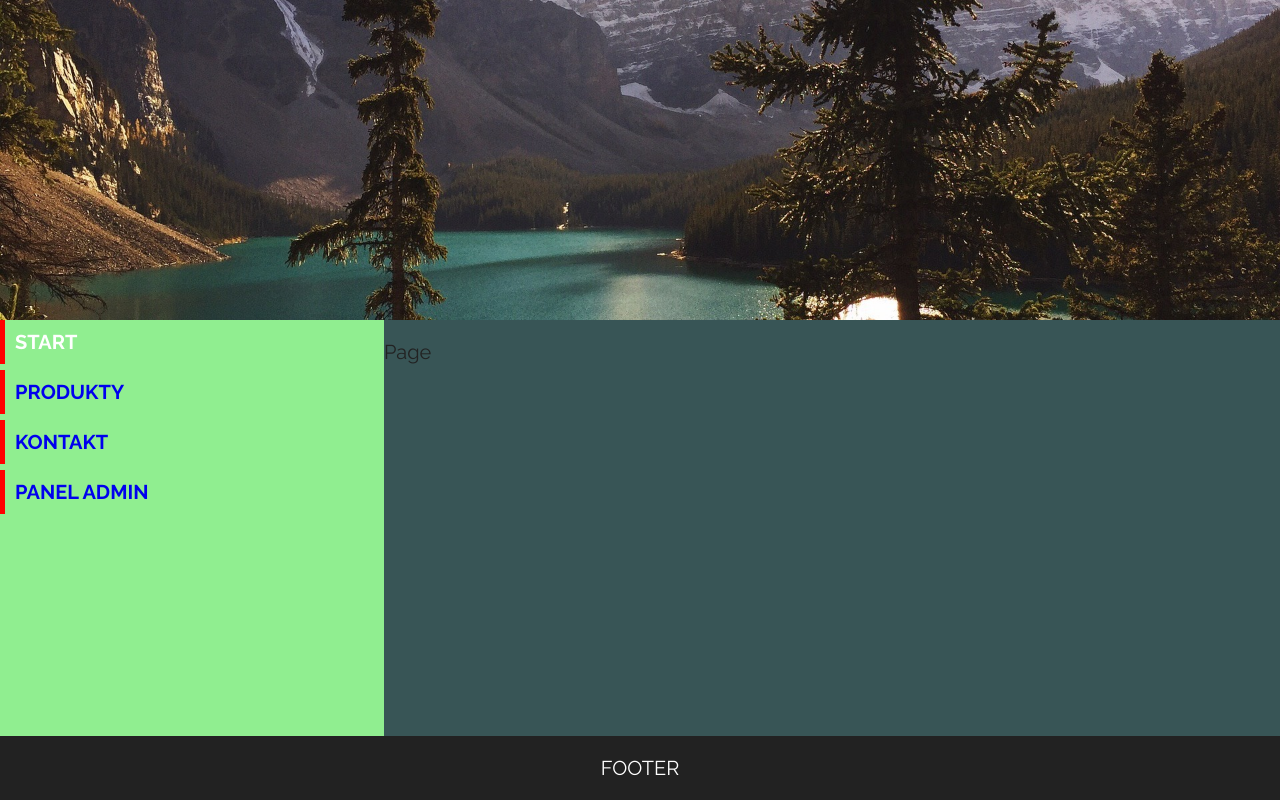
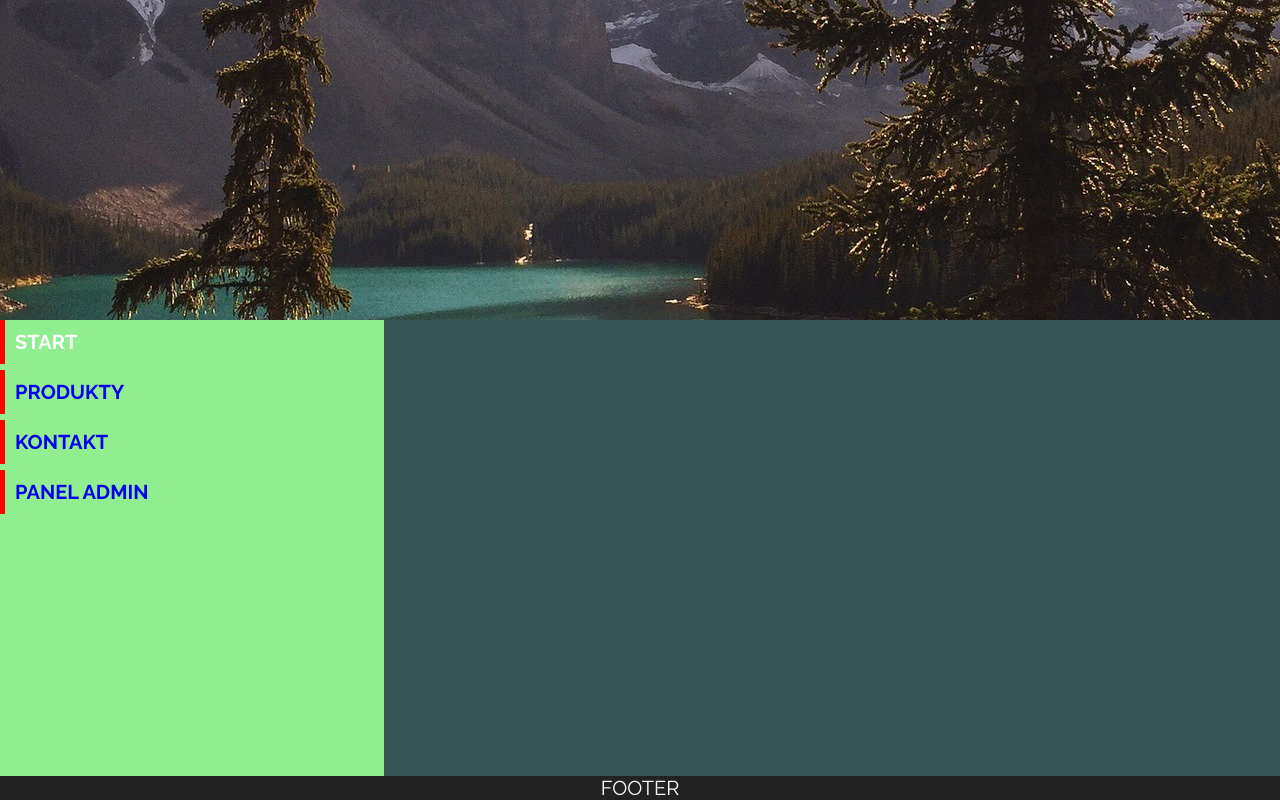
Before and after one commit to rafalheller/router-project, a React (Create React App) app: page / in a window 1280 px wide. Built offline with nearby package versions, Linux system fonts and the light colour scheme.

Commit message:
create header with changing images

```diff
--- a/src/components/App.js
+++ b/src/components/App.js
@@ -12,9 +12,10 @@ function App() {
             <div className="app">
 
                     <header >
-                        <div className="container">
+
                         {<Header/>}
-                        </div>
+
+
                     </header>
                     <main>
                         <aside>
--- a/src/components/Header.js
+++ b/src/components/Header.js
@@ -1,10 +1,29 @@
 import React from 'react';
+import './../scss/Header.scss'
+import {Route, Switch} from 'react-router-dom'
+import img1 from './../images/lake.jpg'
+import img2 from './../images/lake2.jpg'
+import img3 from './../images/lake3.jpg'
 
 const Header = () => {
+
+
     return (
-        <div className='header'>
 
-        </div>
+        <Switch>
+            <Route path='/' exact render={() => (
+                <img src={img1} alt="lake"/>)}/>
+
+            <Route path='/products' render={() => (
+                <img src={img2} alt="lake"/>)}/>
+
+            <Route path='/contact' render={() => (
+                <img src={img3} alt="lake"/>)}/>
+
+            <Route path='/admin' render={() => (
+                <img src={img2} alt="lake"/>)}/>
+        </Switch>
+
     );
 }
 
--- a/src/components/Page.js
+++ b/src/components/Page.js
@@ -1,15 +1,10 @@
 import React, {Component} from 'react';
+import {Route} from 'react-router-dom'
 
 class Page extends Component {
     render() {
         return (
-            <div>
-                <div className='container'>
-
-
-                    Page
-                </div>
-            </div>
+            <Route/>
         );
     }
 }
--- a/src/scss/App.scss
+++ b/src/scss/App.scss
@@ -32,14 +32,7 @@ aside {
 section.page {
   flex-grow: 1;
 }
-header {
-  flex-basis: 40vh;
-  color: white;
-  background-image: url("./../images/lake.jpg");
-  background-repeat: no-repeat;
-  background-size: cover;
-  background-position: center;
-}
+
 
 footer {
   background-color: #222222;
@@ -54,6 +47,6 @@ footer {
   max-width: 1200px;
   margin: 0 auto;
   width: 100%;
-  padding: 1rem 0;
+
 
 }
--- /dev/null
+++ b/src/scss/Header.scss
@@ -0,0 +1,16 @@
+header {
+  flex-basis: 40vh;
+  color: white;
+  overflow: hidden;
+  position: relative;
+
+  //background-repeat: no-repeat;
+  //background-size: cover;
+  //background-position: center;
+  img {
+    position: absolute;
+    top: 50%;
+    left: 50%;
+    transform: translate(-50% , -50%);
+  }
+}
```
Also changed, not shown: src/Pages/HomePage.js (added), src/images/lake2.jpg (added), src/images/lake3.jpg (added).
